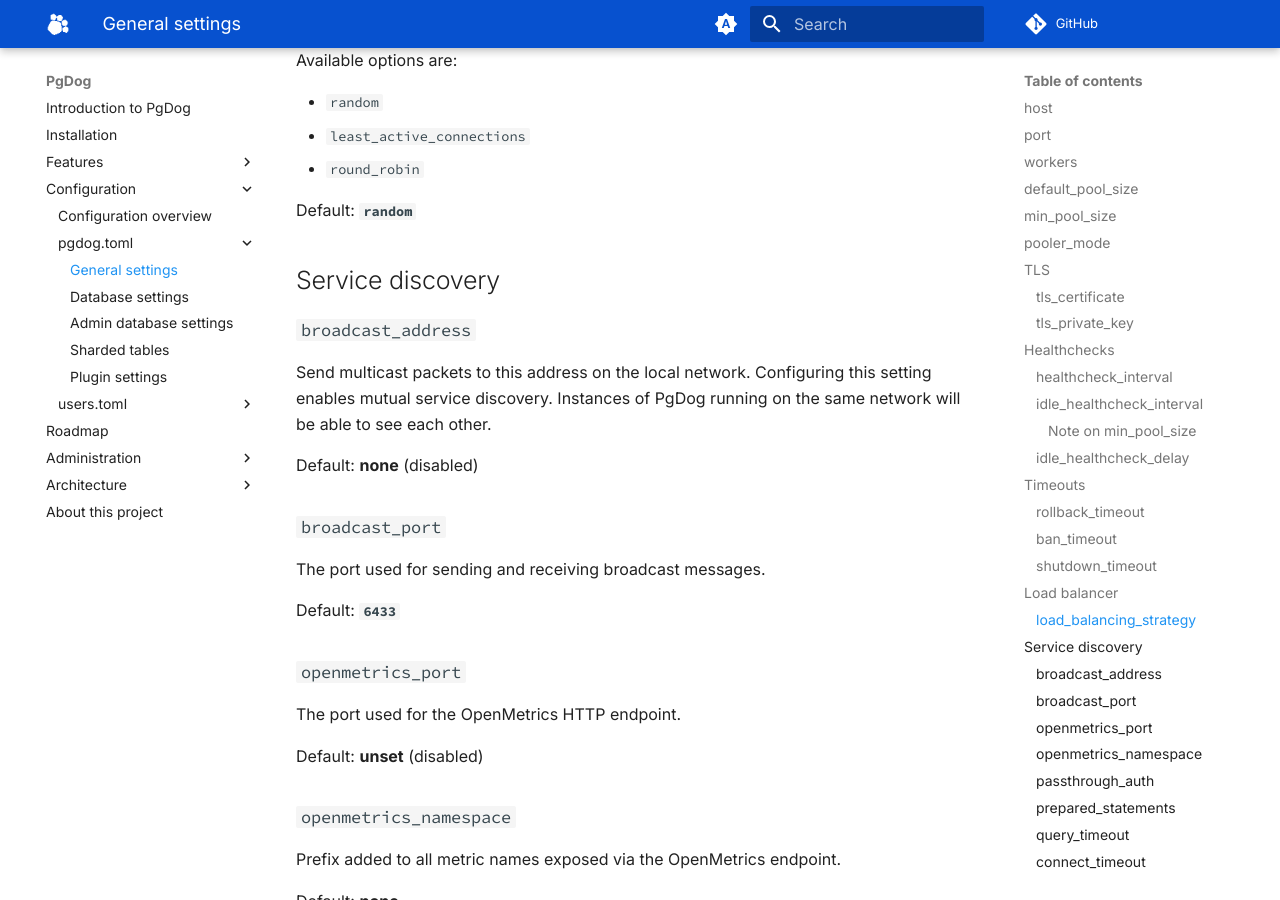
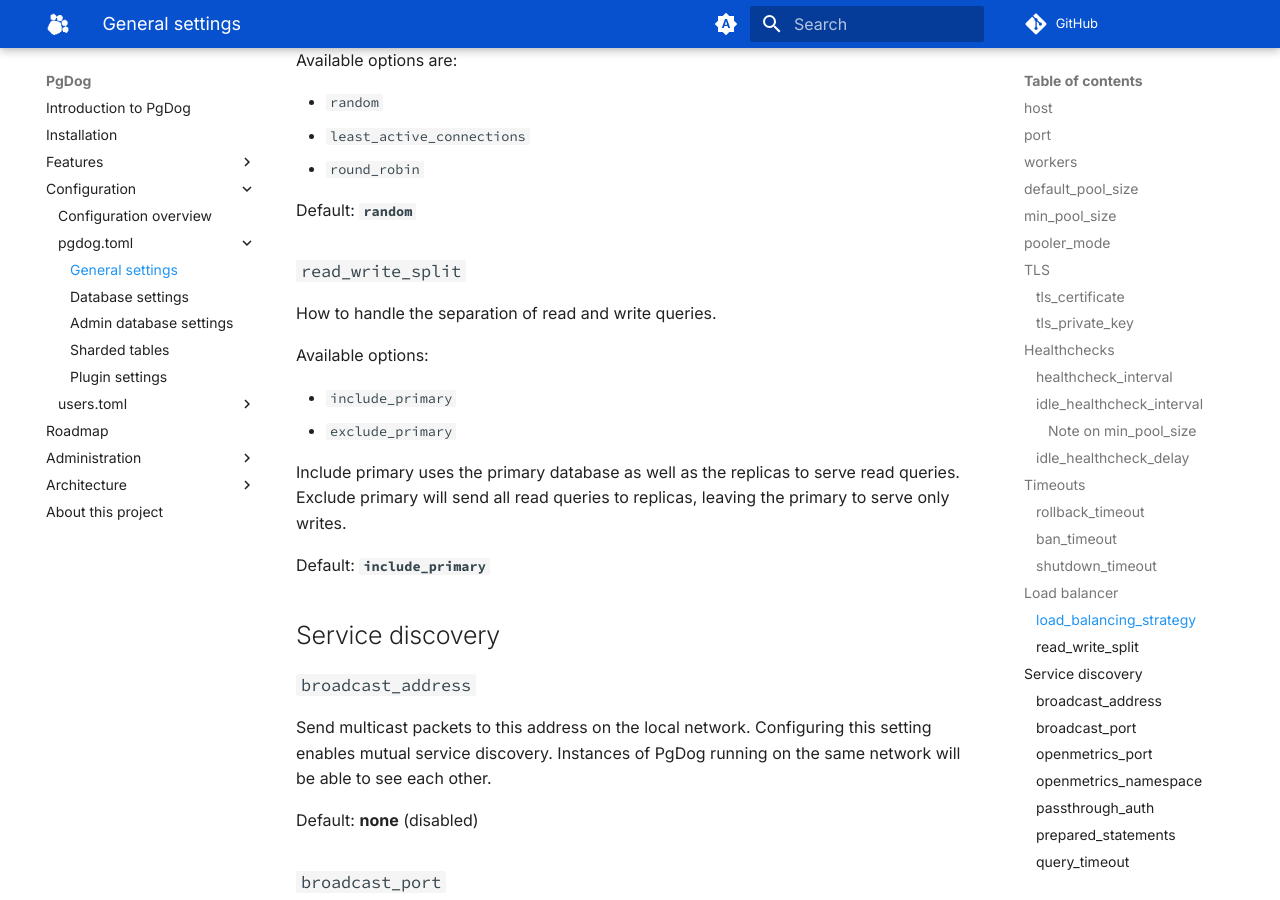
Before and after one commit to pgdogdev/docs, an MkDocs documentation site: the page built from docs/configuration/pgdog.toml/general.md, in a window 1280 px wide and 900 px high, scrolled down 3782 px. Built offline with MkDocs 1.6.1 and Material for MkDocs 9.7.7, drawn with Linux system fonts in a browser that asks for light colours; comment, search, counter and statistics services are not loaded; some of the changed text lies outside the part shown.

Commit message:
move setting

```diff
--- a/docs/configuration/pgdog.toml/general.md
+++ b/docs/configuration/pgdog.toml/general.md
@@ -133,6 +133,19 @@ Which strategy to use for load balancing read queries. See [load balancer](../..
 
 Default: **`random`**
 
+### `read_write_split`
+
+How to handle the separation of read and write queries.
+
+Available options:
+
+- `include_primary`
+- `exclude_primary`
+
+Include primary uses the primary database as well as the replicas to serve read  queries. Exclude primary will send all read queries to replicas, leaving the primary to serve only writes.
+
+Default: **`include_primary`**
+
 ## Service discovery
 
 ### `broadcast_address`
```
Also changed, not shown: other parts of docs/configuration/pgdog.toml/general.md (+0 -13 lines).
